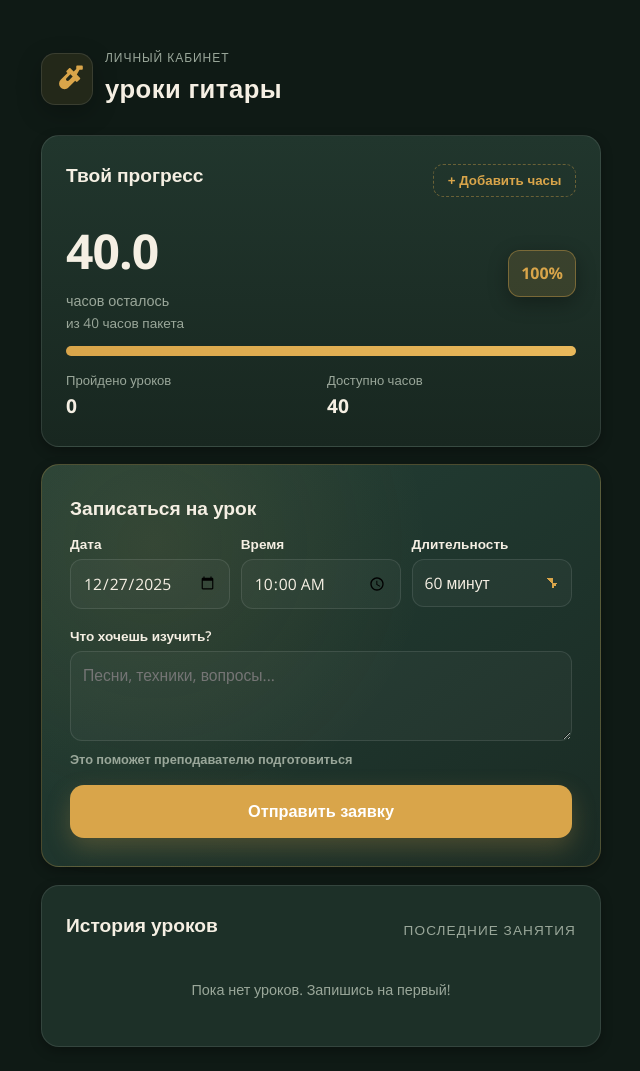
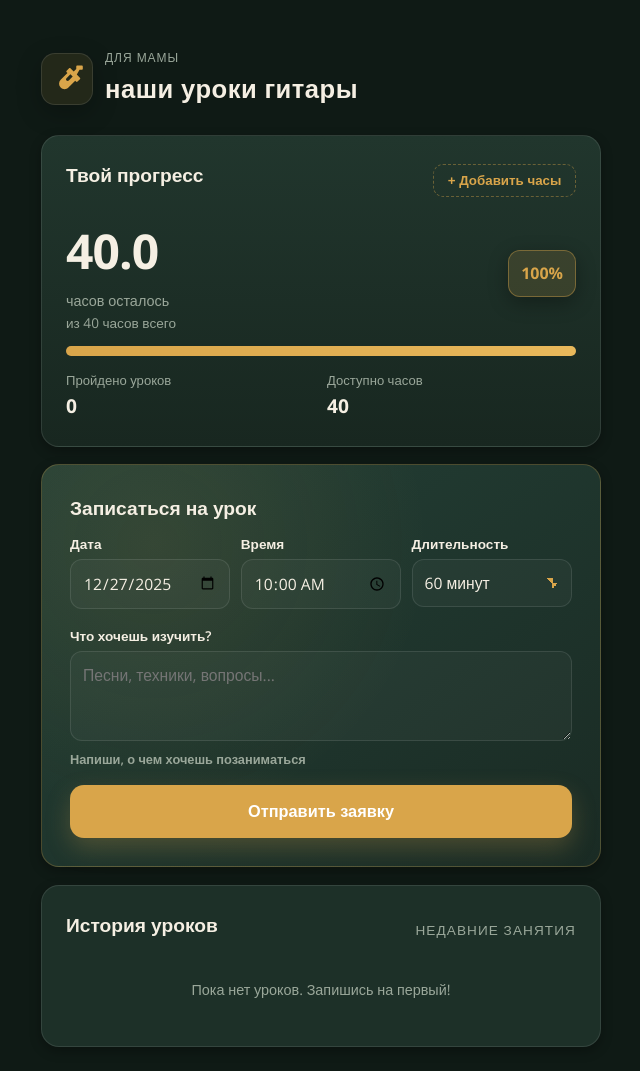
Before and after one commit to IvanNikitin2/IvanNikitin2.github.io, a plain HTML site: page index.html in a window 1280 px wide. Shown: the whole page, without its empty margins (319-959 px from the left). Drawn offline with nearby package versions, Linux system fonts and the light colour scheme.

Commit message:
Change text

```diff
--- a/index.html
+++ b/index.html
@@ -26,8 +26,8 @@
                     </svg>
                 </span>
                 <div class="title-block">
-                    <p class="eyebrow">Личный кабинет</p>
-                    <h1>Уроки гитары</h1>
+                    <p class="eyebrow">для мамы</p>
+                    <h1>Наши уроки гитары</h1>
                 </div>
             </header>
 
@@ -83,7 +83,7 @@
                     </div>
                     <label>Что хочешь изучить?
                         <textarea id="message" placeholder="Песни, техники, вопросы..."></textarea>
-                        <span class="helper">Это поможет преподавателю подготовиться</span>
+                        <span class="helper">Напиши, о чем хочешь позаниматься</span>
                     </label>
                     <button type="submit" class="btn-primary">Отправить заявку</button>
                 </form>
@@ -93,7 +93,7 @@
             <section class="card">
                 <div class="card-heading">
                     <h2>История уроков</h2>
-                    <span class="eyebrow subtle">Последние занятия</span>
+                    <span class="eyebrow subtle">Недавние занятия</span>
                 </div>
                 <div id="history">
                     <p class="empty">Пока нет уроков. Запишись на первый!</p>
--- a/main.js
+++ b/main.js
@@ -43,7 +43,7 @@ function updateUI() {
     $('hours-left').textContent = hoursLeft.toFixed(1);
     $('lessons-done').textContent = lessons.length;
     $('total-hours').textContent = totalHours.toFixed(0);
-    $('total-hours-label').textContent = `из ${totalHours.toFixed(0)} часов пакета`;
+    $('total-hours-label').textContent = `из ${totalHours.toFixed(0)} часов всего`;
 
     const percentLeft = totalHours > 0 ? Math.max(0, Math.min(100, (hoursLeft / totalHours) * 100)) : 0;
     $('progress-percent').textContent = `${percentLeft.toFixed(0)}%`;
```
